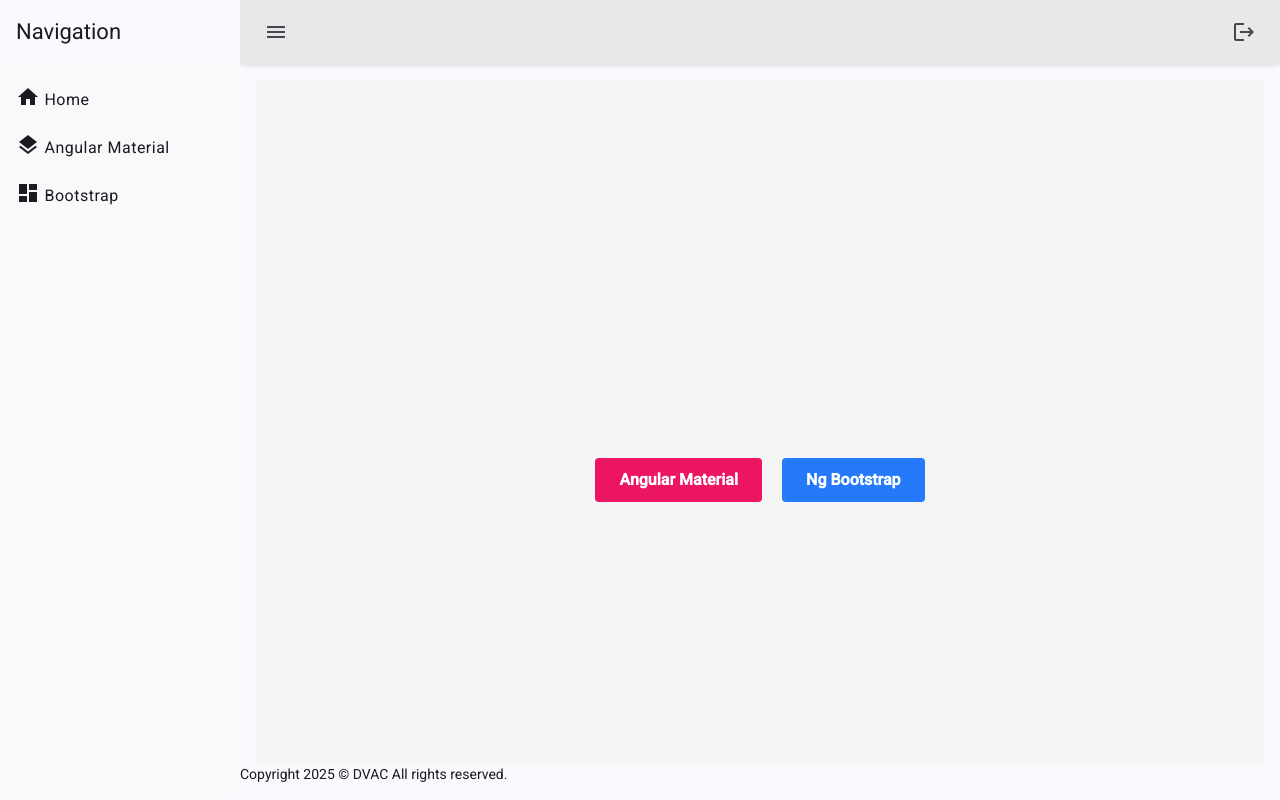
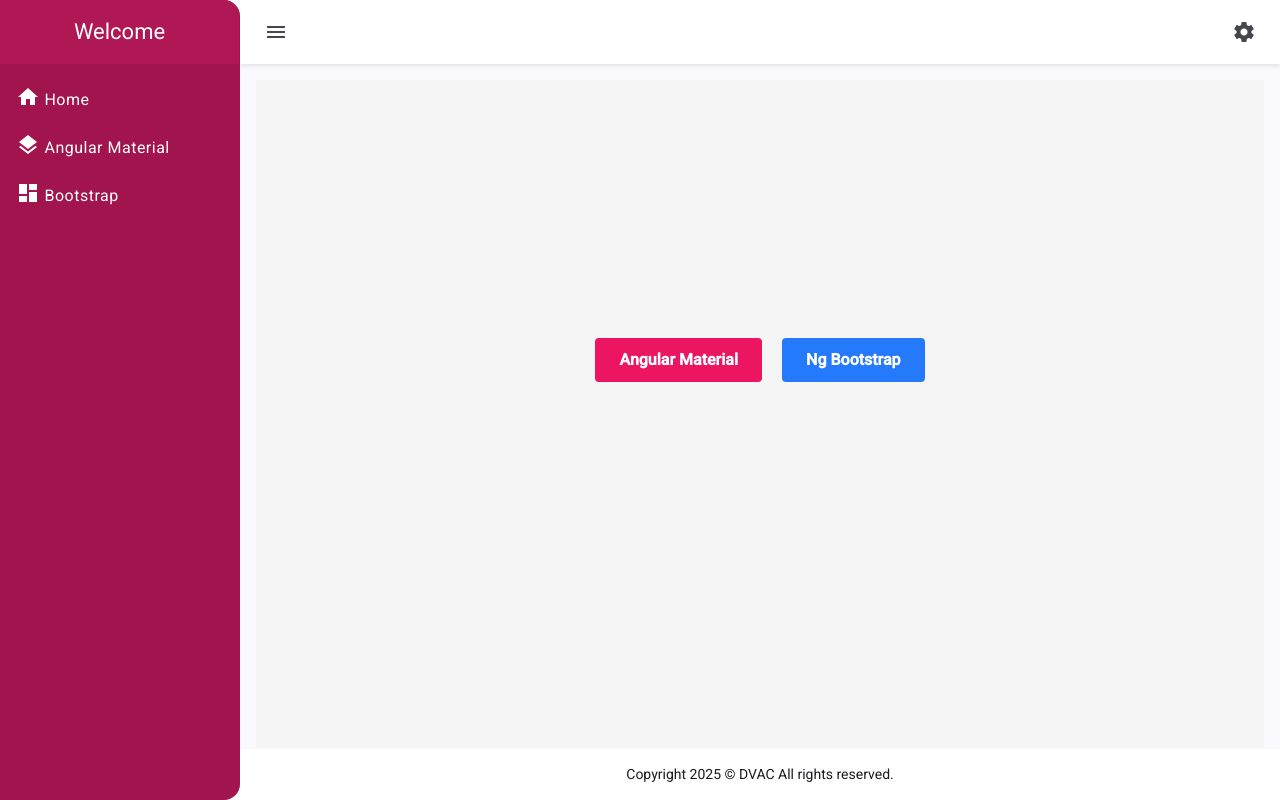
Before and after one commit to nagapandi1998/interlace, an Angular app: page /home in a window 1280 px wide. Built offline with nearby package versions, Linux system fonts and the light colour scheme.

Commit message:
redesigned the all pages

```diff
--- a/src/app/pages/auth/auth.scss
+++ b/src/app/pages/auth/auth.scss
@@ -96,6 +96,10 @@
     max-width: 95%;
   }
 
+    .card-left img {
+    max-height: 300px;
+  }
+
   .card-left,
   .card-right {
     flex: unset;
--- a/src/app/pages/auth/auth.ts
+++ b/src/app/pages/auth/auth.ts
@@ -40,7 +40,7 @@
     if (this.loginForm.valid) {
       const { email, password } = this.loginForm.value;
       console.log('Logging in with:', email, password);
-      if (email == 'nagapandieee1998@gmail.com' && password == '123456') {
+      if (email == 'admin@gmail.com' && password == '12345') {
         //  this.snackBar.open('Login Successful', 'Close', {
         //   duration: 3000,
         //   verticalPosition: 'top',
--- a/src/app/pages/home/home.scss
+++ b/src/app/pages/home/home.scss
@@ -1,7 +1,7 @@
 .home-container {
   background-color: #f5f5f5;
   min-height: 100vh;
-
+padding-bottom: 15rem;
   display: flex;
   justify-content: center;
   align-items: center;
--- a/src/app/shared/footer/footer.html
+++ b/src/app/shared/footer/footer.html
@@ -1 +1,4 @@
+
+<footer>
 <p>Copyright 2025 © DVAC All rights reserved.</p>
+</footer>
--- a/src/app/shared/footer/footer.scss
+++ b/src/app/shared/footer/footer.scss
@@ -0,0 +1,4 @@
+p {
+  text-align: center;
+  padding-top: 15px;
+}
--- a/src/app/shared/header/header.html
+++ b/src/app/shared/header/header.html
@@ -5,7 +5,17 @@
 
   <span class="spacer"></span>
 
-  <button mat-icon-button (click)="logout()" aria-label="Logout">
-    <mat-icon>logout</mat-icon>
-  </button>
+  <!-- Settings icon with hover dropdown -->
+  <div class="settings-dropdown-wrapper" (mouseenter)="showDropdown = true" (mouseleave)="showDropdown = false">
+    <button mat-icon-button aria-label="Settings">
+      <mat-icon>settings</mat-icon>
+    </button>
+
+    <div class="dropdown-panel" *ngIf="showDropdown">
+      <button mat-menu-item (click)="logout()">
+        <mat-icon>logout</mat-icon>
+        <span>Logout</span>
+      </button>
+    </div>
+  </div>
 </mat-toolbar>
--- a/src/app/shared/header/header.scss
+++ b/src/app/shared/header/header.scss
@@ -4,7 +4,7 @@
   position: sticky;
   top: 0;
   z-index: 1000;
-  background-color: #e8e8e8;
+  background-color: #fff;
 
   .spacer {
     flex: 1 1 auto;
@@ -14,3 +14,46 @@
     cursor: pointer;
   }
 }
+
+
+.settings-dropdown-wrapper {
+  position: relative;
+  display: inline-block;
+
+  .dropdown-panel {
+    position: absolute;
+    top: 100%;
+    right: 0;
+    background-color: #fff;
+    border: 1px solid #ccc;
+    border-radius: 10px;
+    min-width: 120px;
+    box-shadow: 0 4px 8px rgba(0, 0, 0, 0.2);
+    z-index: 1001;
+    font-size: 15px;
+
+    button {
+      width: 100%;
+      display: flex;
+      align-items: center;
+      padding: 8px 16px;
+      background: none;
+      border: none;
+      color: black;
+      cursor: pointer;
+      font-family: inherit;
+
+      mat-icon {
+        margin-right: 6px;
+        font-size: 20px;
+        position: relative;
+        top: 2px;
+      }
+
+      &:hover {
+        background-color: #fff;
+        border-radius: 10px;
+      }
+    }
+  }
+}
--- a/src/app/shared/header/header.ts
+++ b/src/app/shared/header/header.ts
@@ -14,6 +14,7 @@
 })
 export class Header {
   @Output() toggleSidebar = new EventEmitter<void>();
+  showDropdown: boolean = false;
 
   constructor(private router: Router) {}
 
--- a/src/app/shared/layout/layout.html
+++ b/src/app/shared/layout/layout.html
@@ -9,7 +9,7 @@
   >
     <!-- Optional: keep mat-toolbar or remove -->
     <mat-toolbar>
-      <span *ngIf="isSidebarOpen">Navigation</span>
+      <span *ngIf="isSidebarOpen">Welcome</span>
     </mat-toolbar>
 
     <mat-nav-list *ngIf="isSidebarOpen">
--- a/src/app/shared/layout/layout.scss
+++ b/src/app/shared/layout/layout.scss
@@ -4,14 +4,16 @@
 
 .sidenav {
   width: 240px;
-  background-color: #f8f9fa;
+  background-color: #a1144d;
 }
 
 mat-toolbar {
   display: flex;
   align-items: center;
-  justify-content: space-between;
+  justify-content: center;
   padding: 0 1rem;
+   background-color: #af1755;
+   color: white;
 }
 
 .main-content {
@@ -35,12 +37,26 @@
   box-shadow: 0 2px 4px rgba(0, 0, 0, 0.1);
 }
 
-mat-nav-list {
-  mat-icon {
+app-footer{
+    background: white;
+}
+
+::ng-deep mat-nav-list a.mat-mdc-list-item {
+  color: white !important; // Applies to the link (may not override inner spans without !important)
+
+  .mat-icon {
+    color: white !important;
     position: relative;
-    top: 4px;
+    top: 4px; // Aligns the icon vertically with the text
+  }
+
+  .mat-mdc-list-item-unscoped-content,
+  .mdc-list-item__primary-text {
+    color: white !important; // These are the key MDC classes wrapping the text content
   }
 }
+
+
 
 @media (max-width: 768px) {
   .sidenav {
```
